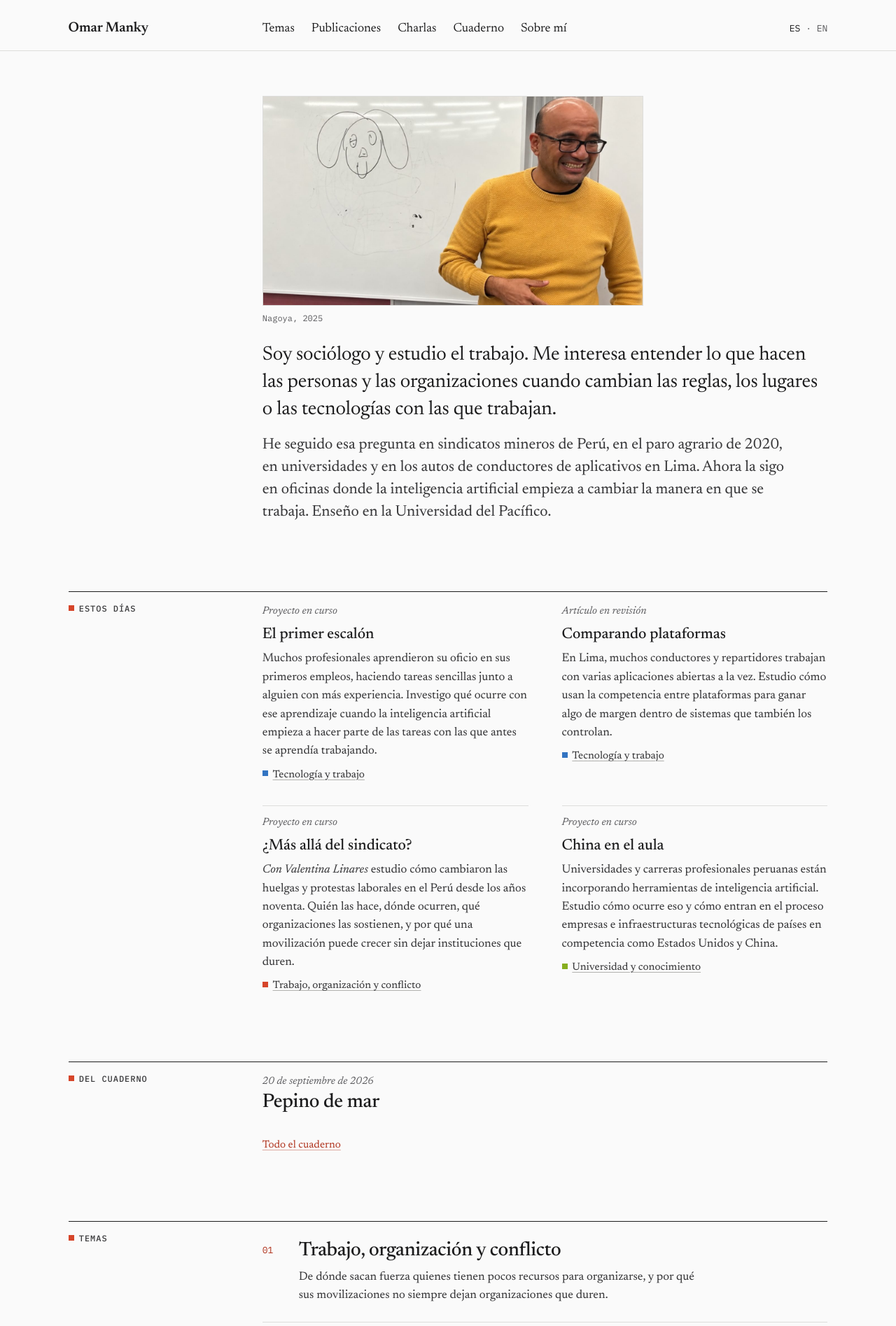
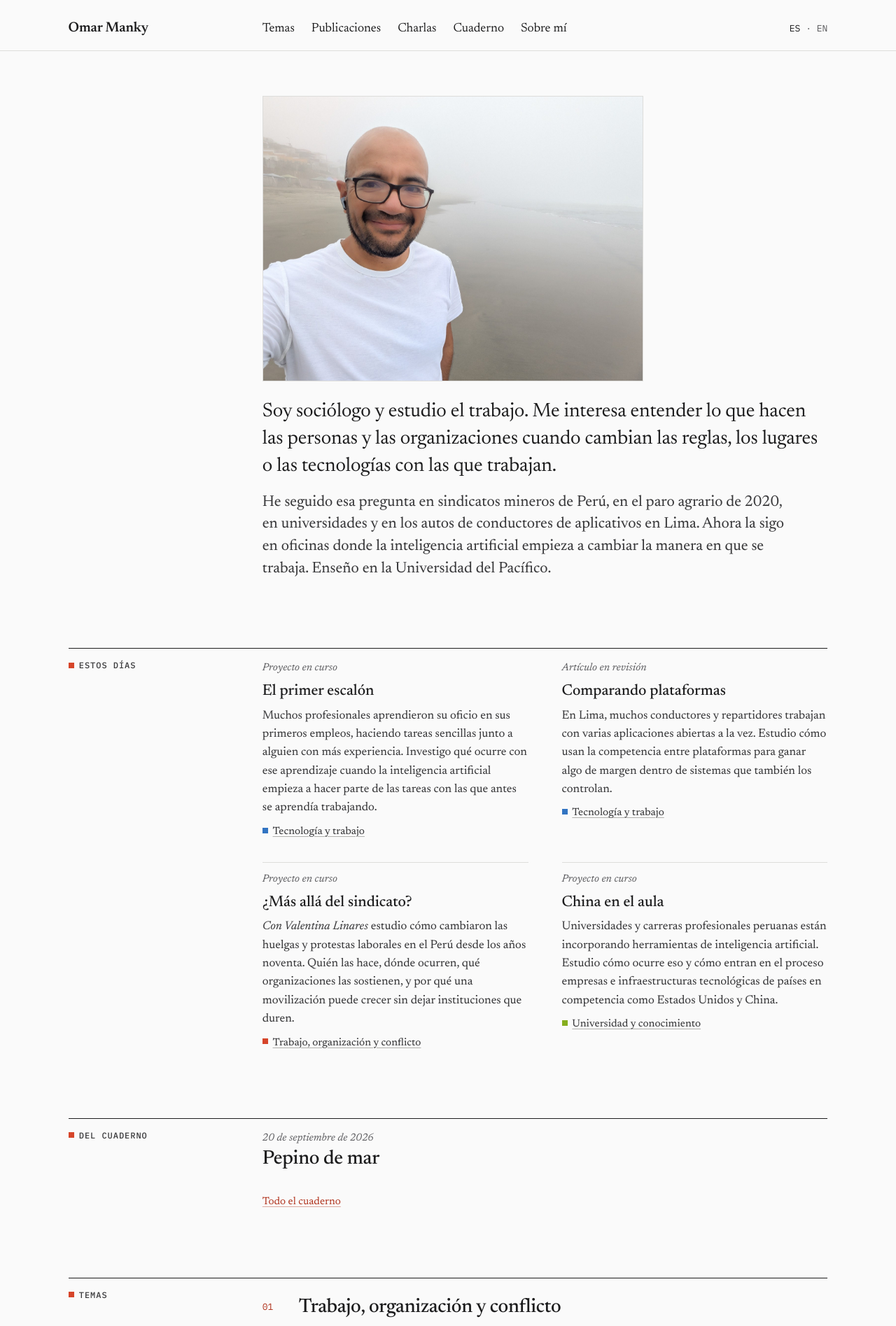
Before and after one commit to omanky/omarmanky.com, a Jekyll site: the page built from index.html, in a window 1280 px wide. Shown: the top 1895 px of the page at 70% size. Built offline with Jekyll 4.4.1, drawn with Linux system fonts in a browser that asks for light colours.

Commit message:
Portada: foto nueva (playa) y Cloudflare Web Analytics

```diff
--- a/_includes/head.html
+++ b/_includes/head.html
@@ -20,8 +20,8 @@
 {%- unless page.sin_canonica %}
 <meta property="og:url" content="{{ page.url | absolute_url }}">
 {%- endunless %}
-<meta property="og:image" content="{{ '/assets/img/omar-pizarra.jpg' | absolute_url }}">
-<meta property="og:image:alt" content="Omar Manky, riendo, junto a una pizarra con un perro dibujado. Nagoya, 2025.">
+<meta property="og:image" content="{{ '/assets/img/omar-playa.jpg' | absolute_url }}">
+<meta property="og:image:alt" content="Omar Manky, sonriendo, con lentes y camiseta blanca, en una playa cubierta de neblina.">
 <meta name="twitter:card" content="summary_large_image">
 {%- if page.layout == "ficha" %}
 {%- for m in page.meta_citation %}
--- a/_layouts/default.html
+++ b/_layouts/default.html
@@ -13,5 +13,6 @@
 </main>
 
 {% include footer.html %}
+<!-- Cloudflare Web Analytics --><script type='module' src='https://static.cloudflareinsights.com/beacon.min.js' data-cf-beacon='{"token": "a9d7c2e8fd044723b691b537327fbf11"}'></script><!-- End Cloudflare Web Analytics -->
 </body>
 </html>
--- a/assets/site.css
+++ b/assets/site.css
@@ -368,10 +368,11 @@ html { background: var(--paper); }
 }
 
 /* ---------- 19. Portada: foto apaisada sobre la entrada ---------- */
-/* Omar prefiere el encuadre horizontal original (la pizarra con el perro entra completa),
-   así que la foto sale del riel y se apoya sobre el texto, alineada con él. */
+/* Omar prefiere el encuadre horizontal original, así que la foto sale del riel y se apoya
+   sobre el texto, alineada con él. La proporción del marco es la de la foto en uso, sin recorte:
+   desde el 26 de septiembre de 2026, omar-playa.jpg (1536 × 1152, 4:3); antes, omar-pizarra.jpg (1690 / 931). */
 .photo--wide { width: 100%; max-width: 34rem; margin-bottom: var(--s-5); }
-.photo--wide .photo-frame { aspect-ratio: 1690 / 931; }
+.photo--wide .photo-frame { aspect-ratio: 1536 / 1152; }
 @media (max-width: 55.99rem) { .photo--wide { width: 100%; max-width: none; margin-bottom: var(--s-4); } }
 
 /* ---------- 20. Cuaderno (20 sep 2026, con la primera nota) ---------- */
--- a/index.html
+++ b/index.html
@@ -8,8 +8,8 @@ description: "Omar Manky, sociólogo del trabajo en Lima. Temas, publicaciones y
   <section class="wrap row intro-top home-intro" aria-label="Presentación">
     <div class="main-wide intro-block">
       <figure class="photo photo--wide">
-        <div class="photo-frame"><img src="{{ '/assets/img/omar-pizarra.jpg' | relative_url }}" width="1352" height="745" decoding="async" alt="Omar Manky, riendo, junto a una pizarra con un perro dibujado. Nagoya, 2025."></div>
-        <figcaption>Nagoya, 2025</figcaption>
+        <div class="photo-frame"><img src="{{ '/assets/img/omar-playa.jpg' | relative_url }}" width="1536" height="1152" decoding="async" alt="Omar Manky, sonriendo, con lentes y camiseta blanca, en una playa cubierta de neblina."></div>
+        {% comment %}Pie de foto pendiente: Omar tiene que decir lugar y año (26 de septiembre de 2026). Cuando lo diga, va aquí: <figcaption>…</figcaption>{% endcomment %}
       </figure>
       <h1 class="visually-hidden">Omar Manky</h1>
       <p class="intro">Soy sociólogo y estudio el trabajo. Me interesa entender lo que hacen las personas y las organizaciones cuando cambian las reglas, los lugares o las tecnologías con las que trabajan.</p>
```
Also changed, not shown: README.md, assets/img/omar-playa.jpg (added).
